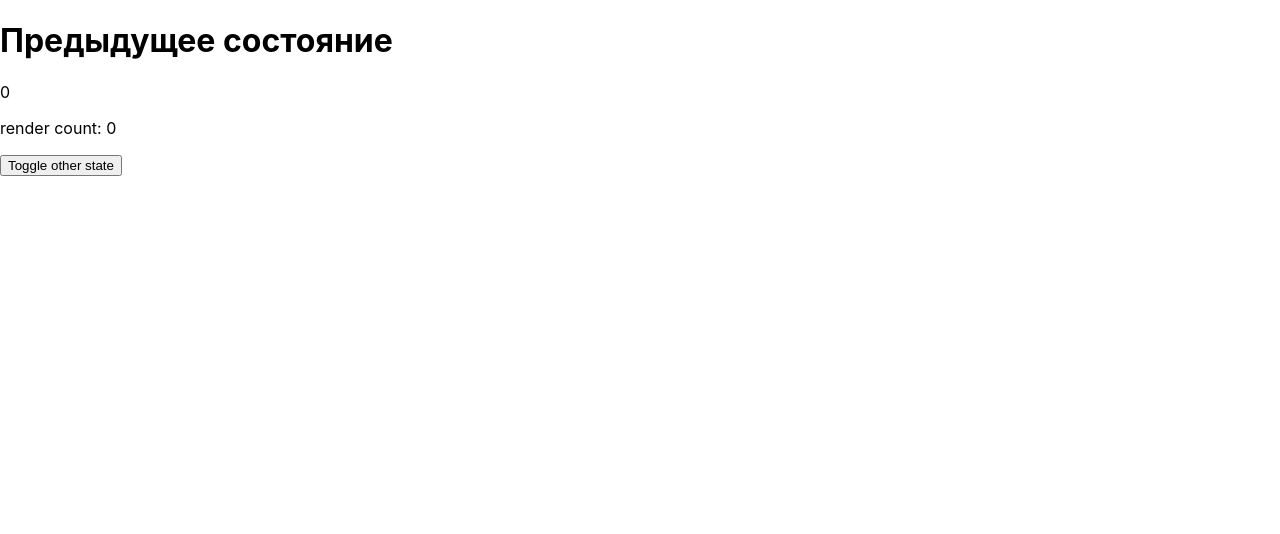
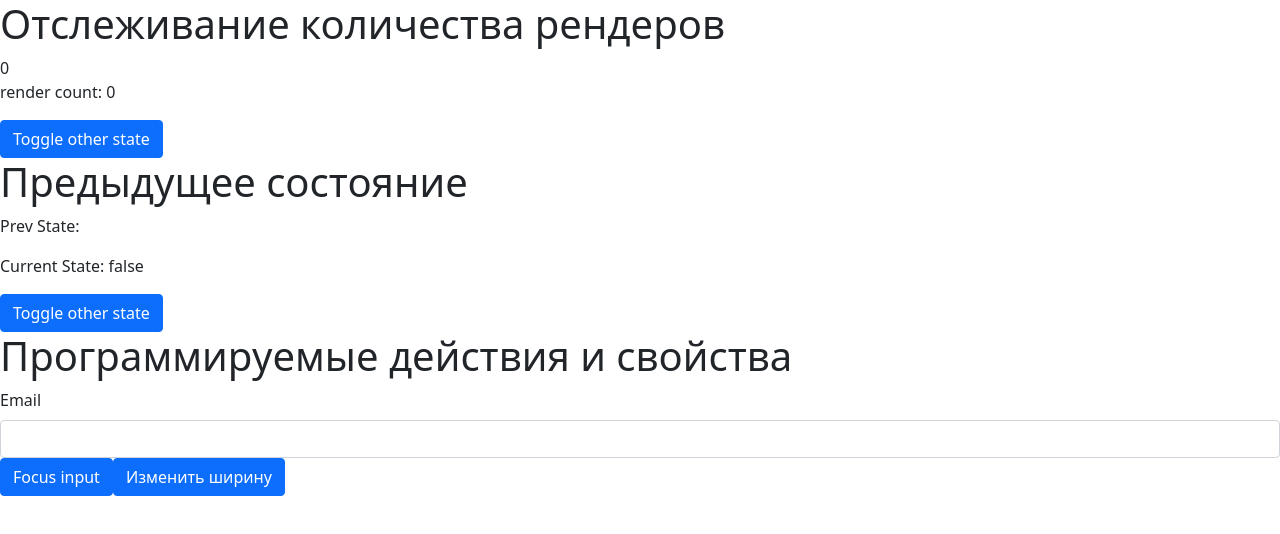
Before and after one commit to Gyper1on/learning-React-Hooks, a React (Create React App) app in the folder learning-react-hooks/: page / in a window 1280 px wide. Shown: the top 534 px of the page. Built offline with nearby package versions, Linux system fonts and the light colour scheme.

Commit message:
using hoock useRef in programmable actions

```diff
--- a/learning-react-hooks/src/App.js
+++ b/learning-react-hooks/src/App.js
@@ -1,11 +1,16 @@
 import React from "react";
-import RenderCountExample from "./useRef/prevState";
+import 'bootstrap/dist/css/bootstrap.min.css';
+import RenderCountExample from "./useRef/renderCount";
+import PrevStateExample from "./useRef/prevState";
+import ProgrammablActionsExample from "./useRef/programmablActionsExample";
 
 
 const App = () => {
     return(
         <>
         <RenderCountExample/>
+            <PrevStateExample/>
+            <ProgrammablActionsExample/>
         </>
     )
 }
--- a/learning-react-hooks/src/useRef/prevState.jsx
+++ b/learning-react-hooks/src/useRef/prevState.jsx
@@ -1,25 +1,27 @@
 import React, {useRef,useState,useEffect} from "react";
 
 
-const RenderCountExample = () => {
-    const renderCount = useRef(0)
-    const [otherState, setOtherState] = useState(false)
+const PrevStateExample = () => {
+    const prevState = useRef('')
+    const [otherState, setOtherState] = useState('false')
     const toggleOtherState  = () => {
-        setOtherState(!otherState)
+        setOtherState(prevState => prevState === 'false' ? 'true' : 'false')
     }
     useEffect(() => {
-        renderCount.current++
-    })
+        prevState.current = otherState
+    },[otherState])
+
 
 
     return (
         <>
             <h1>Предыдущее состояние</h1>
-            {renderCount.current}
-            <p> render count: {renderCount.current}</p>
+            <p> Prev State: {prevState.current}</p>
+            <p> Current State: {otherState}</p>
             <button className='btn btn-primary' onClick={toggleOtherState}>Toggle other state</button>
         </>
+
     )
 }
 
-export default RenderCountExample
+export default PrevStateExample
--- a/learning-react-hooks/src/useRef/programmablActionsExample.jsx
+++ b/learning-react-hooks/src/useRef/programmablActionsExample.jsx
@@ -1,16 +1,29 @@
-import React from "react";
+import React, {useRef} from "react";
+
+
 
 
 
 const ProgrammablActionsExample = () => {
+
+    const inputRef = useRef()
+
+    const handleClick = () => {
+        console.log(inputRef.current)
+        inputRef.current.focus()
+    }
+    const handleClickWidth = () => {
+        inputRef.current.style.width = "100px";
+    }
+
     return (
         <>
-        <h1>Программируемые действия и свойства</h1>
-
-
-        </>
-    )
-}
-
-
-export default ProgrammablActionsExample
+            <h1>Программируемые действия и свойства</h1>
+            <label htmlFor="email" className=' form form-label'> Email</label>
+            <input ref={inputRef} type="email" className='form-control' id='email'/>
+            <button className='btn btn-primary' onClick={handleClick}>Focus input</button>
+            <button className='btn btn-primary' onClick={handleClickWidth} > Изменить ширину</button>
+                </>
+                )
+            }
+            export default ProgrammablActionsExample
--- a/learning-react-hooks/src/useRef/renderCount.jsx
+++ b/learning-react-hooks/src/useRef/renderCount.jsx
@@ -0,0 +1,25 @@
+import React, {useRef,useState,useEffect} from "react";
+
+
+const RenderCountExample = () => {
+    const renderCount = useRef(0)
+    const [otherState, setOtherState] = useState(false)
+    const toggleOtherState  = () => {
+        setOtherState(!otherState)
+    }
+    useEffect(() => {
+        renderCount.current++
+    })
+
+
+    return (
+        <>
+            <h1>Отслеживание количества рендеров </h1>
+            {renderCount.current}
+            <p> render count: {renderCount.current}</p>
+            <button className='btn btn-primary' onClick={toggleOtherState}>Toggle other state</button>
+        </>
+    )
+}
+
+export default RenderCountExample
```
Also changed, not shown: 1 other file (tests, documents, lock files or other folders).
